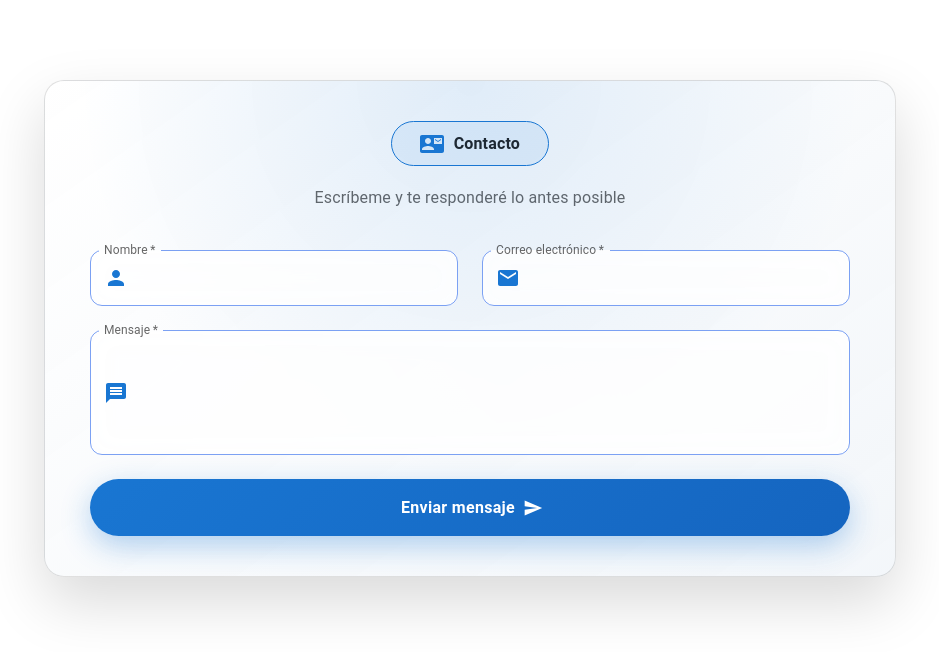
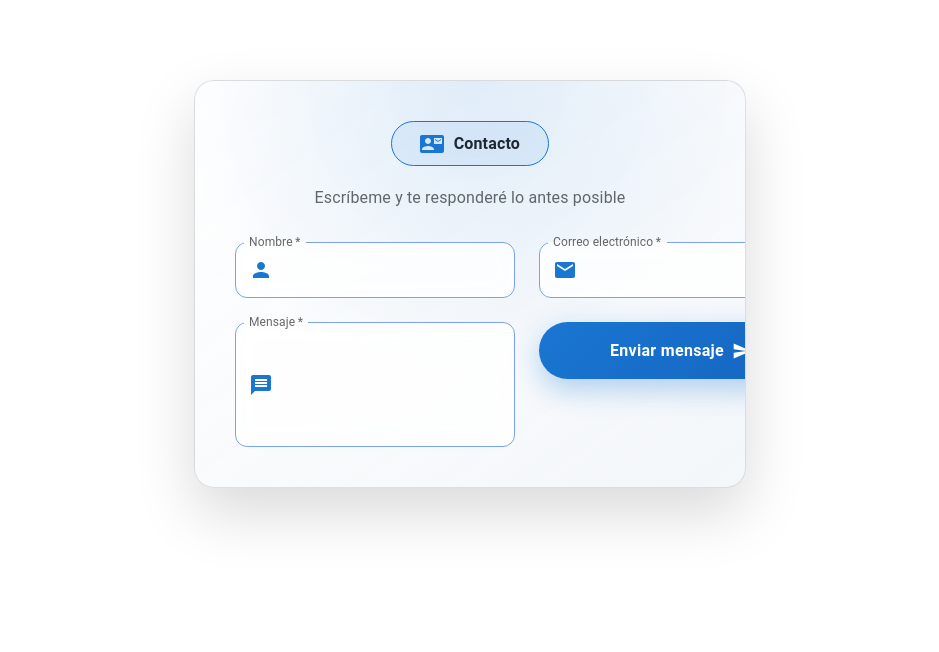
Before and after one commit to Patogol35/Contacto-emailjs, a React (Vite) app: page / in a window 1280 px wide. Shown: the top 652 px of the page, without its empty margins (170-1109 px from the left). Built offline with nearby package versions, Linux system fonts and the light colour scheme.

Commit message:
Update ContactForm.jsx

```diff
--- a/src/components/ContactForm.jsx
+++ b/src/components/ContactForm.jsx
@@ -84,7 +84,7 @@ export default function ContactForm() {
 
 return (
 <Box sx={sectionWrapper}>
-      <Container maxWidth="md">
+<Container maxWidth="sm">
 <MotionBox
 component={Paper}
 elevation={0}
@@ -92,7 +92,7 @@ export default function ContactForm() {
 sx={contactWrapper(theme)}
 >
 {/* HEADER */}
-          <Box textAlign="center" mb={5}>
+<Box textAlign="center" mb={4}>
 <Box sx={headerBadge(theme)}>
 <ContactMail color="primary" />
 <Typography fontWeight={700}>Contacto</Typography>
@@ -111,14 +111,7 @@ export default function ContactForm() {
         sx={formLayout}
       >
         {fields.map((field, i) => (
-              <MotionBox
-                key={field.name}
-                custom={i}
-                {...motionProps}
-                sx={{
-                  gridColumn: field.multiline ? "1 / -1" : "auto",
-                }}
-              >
+          <MotionBox key={field.name} custom={i} {...motionProps}>
             <TextField
               {...field}
               fullWidth
@@ -135,11 +128,7 @@ export default function ContactForm() {
           </MotionBox>
         ))}
 
-            <MotionBox
-              custom={fields.length + 1}
-              {...motionProps}
-              sx={{ gridColumn: "1 / -1" }}
-            >
+        <MotionBox custom={fields.length + 1} {...motionProps}>
           <Button
             type="submit"
             fullWidth
@@ -165,5 +154,6 @@ export default function ContactForm() {
     </Snackbar>
   </Container>
 </Box>
+
 );
 }
```
Lines whose indentation alone changed are shown as unchanged.
